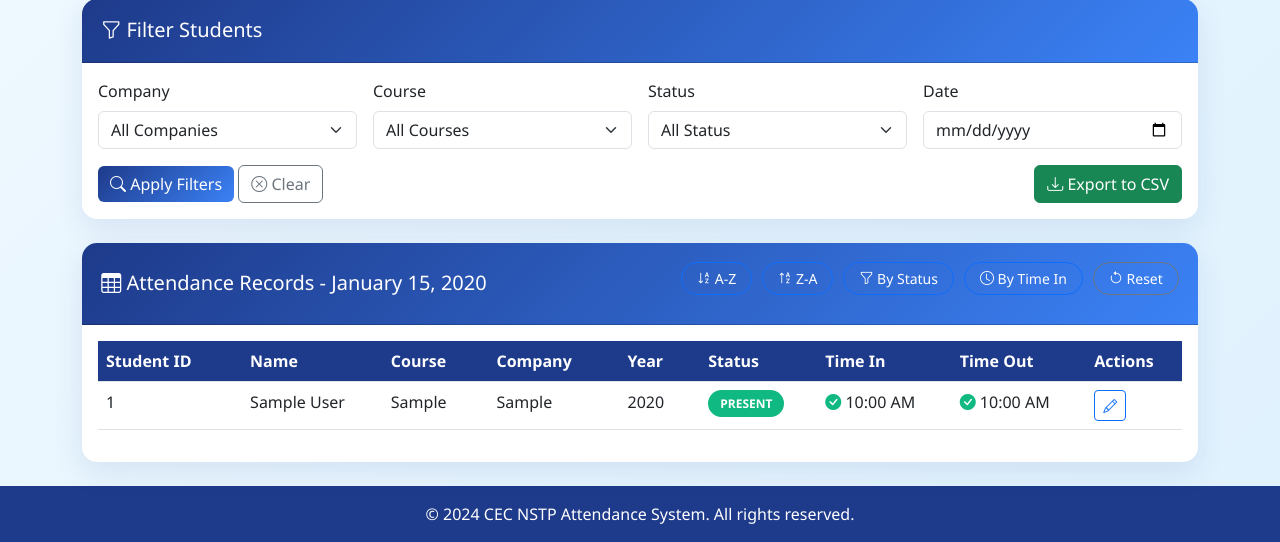
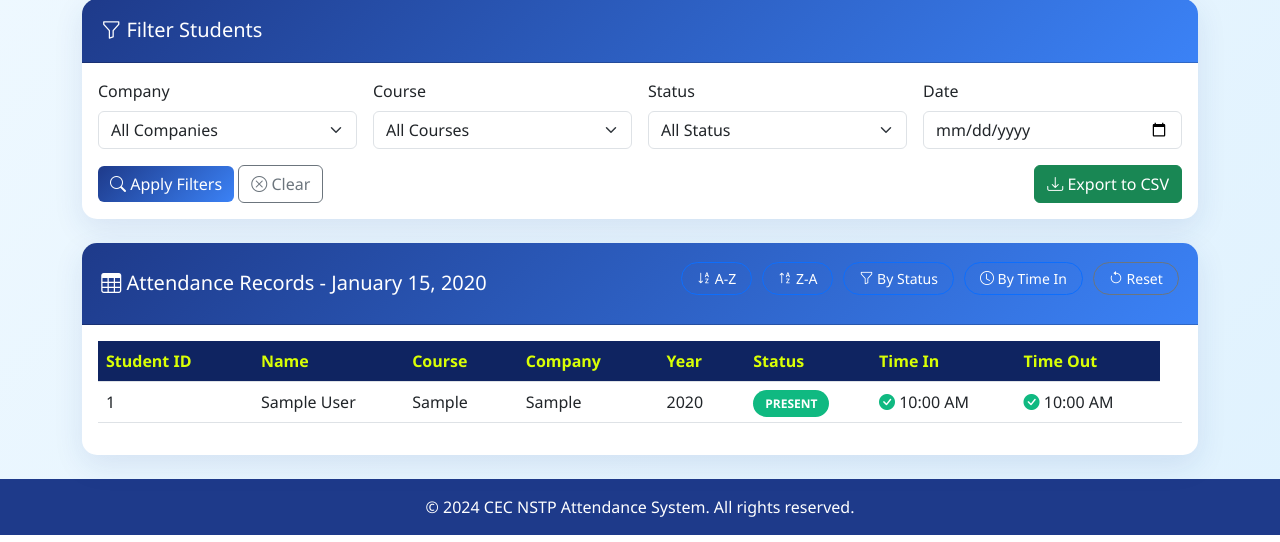
Before and after one commit to 4HackInfo/nstp_attendance, a Django app: template templates/instructor/dashboard.html in a window 1280 px wide. Shown: the part 294-836 px from the top of the page. Run offline with Django 5.2, Linux system fonts and the light colour scheme; tables that the repository leaves empty hold one stand-in row (values such as "Sample post"); the template is opened without the code that fills it: values that come from a table or form of the project are taken from there, most other values are stand-ins (such as "Sample title", 1, 10 or a date in 2020).

Commit message:
biggest-update

```diff
--- a/attendance/views.py
+++ b/attendance/views.py
@@ -26,12 +26,9 @@ def admin_dashboard(request):
 
     # Count different statuses
     present_today = today_attendance.filter(status='present').count()
+    absent_today = today_attendance.filter(status='absent').count()
     late_today = today_attendance.filter(status='late').count()
     cutting_today = today_attendance.filter(status='cutting').count()
-
-    # FIX: Absent = Total students - (students who have any record today)
-    students_with_records_today = today_attendance.values('student').distinct().count()
-    absent_today = total_students - students_with_records_today
 
     context = {
         'total_students': total_students,
--- a/templates/instructor/dashboard.html
+++ b/templates/instructor/dashboard.html
@@ -55,9 +55,13 @@
     }
 
     .table th {
-        background: #1e3a8a;
-        color: white;
+        background: #0f2461;
+        color: rgb(217, 255, 5);
         position: relative;
+    }
+
+     .table th:hover {
+        background: #1e4fe2;
     }
 
     .sort-buttons {
@@ -259,7 +263,7 @@
                                 Time Out
                                 <span class="sort-icon"></span>
                             </th>
-                            <th>Actions</th>
+
                         </tr>
                     </thead>
                     <tbody id="tableBody">
@@ -301,10 +305,6 @@
                                 {% endif %}
                             </td>
                             <td>
-                                <button class="btn btn-sm btn-outline-primary"
-                                        onclick="showOverrideModal({{ data.student.id }}, '{{ data.student.first_name }} {{ data.student.last_name }}', '{{ data.status }}')">
-                                    <i class="bi bi-pencil"></i>
-                                </button>
                             </td>
                         </tr>
                         {% endfor %}
```
Also changed, not shown: db.sqlite3.
